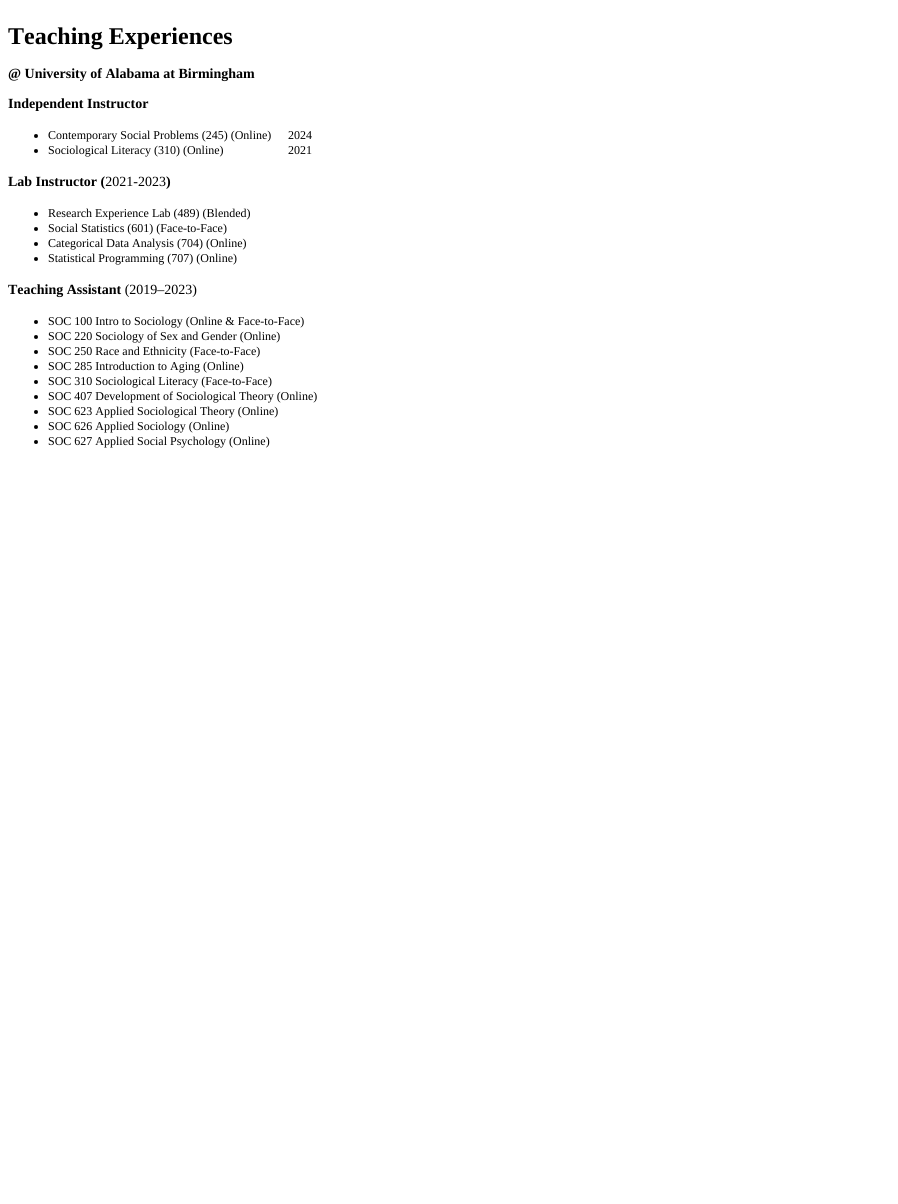
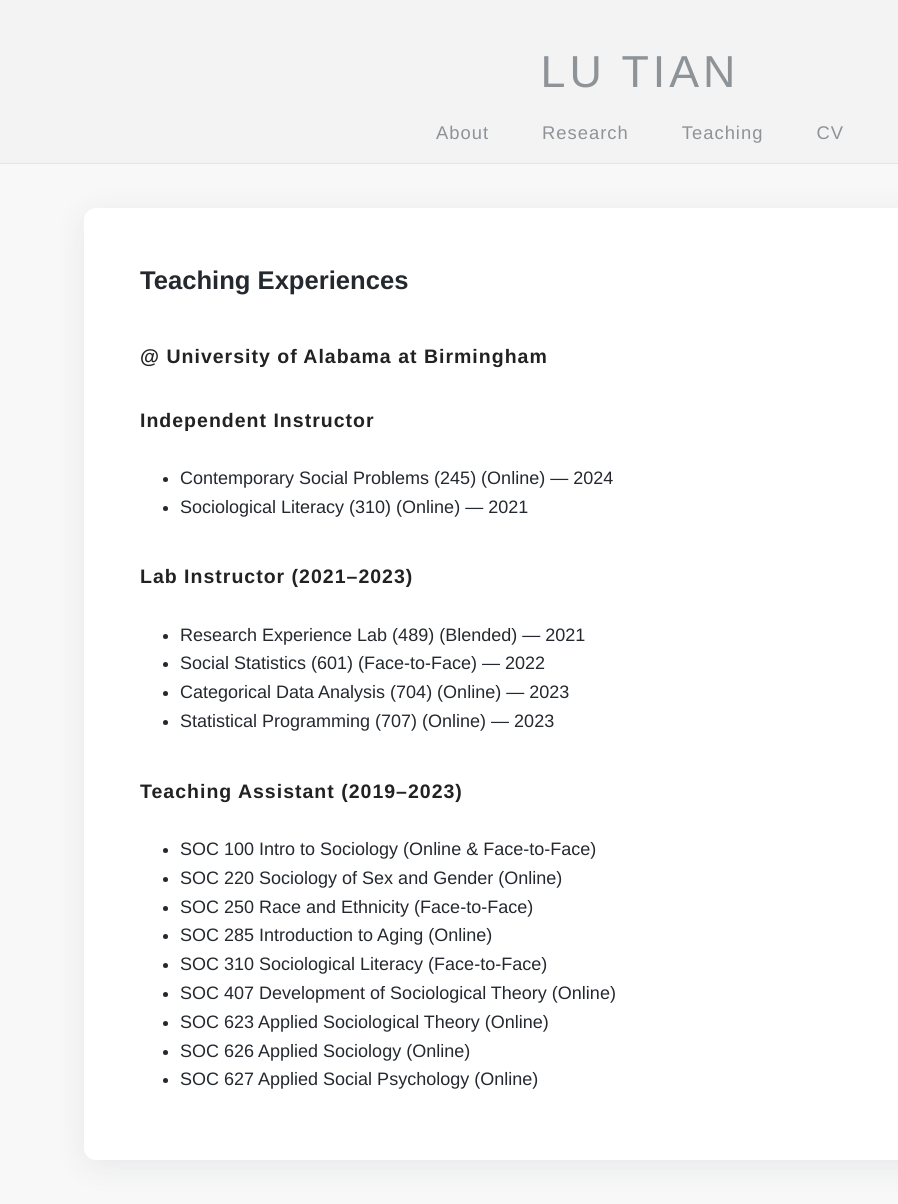
Before and after one commit to lu-tian-29840/lu-tian-29840.github.io, a Jekyll site: the page teaching/index.html, which Jekyll copies as it is, in a window 1280 px wide. Shown: the whole page, without its empty margins (0-898 px from the left). Built offline with Jekyll 4.4.1, drawn with Linux system fonts in a browser that asks for light colours; before the commit the page ends 900 px from its top, so only the background shows below that.

Commit message:
Add files via upload

```diff
--- a/teaching/index.html
+++ b/teaching/index.html
@@ -1,47 +1,56 @@
-<!DOCTYPE html PUBLIC "-//W3C//DTD HTML 4.01//EN" "http://www.w3.org/TR/html4/strict.dtd">
-<html>
+<!doctype html>
+<html lang="en">
 <head>
-  <meta http-equiv="Content-Type" content="text/html; charset=utf-8">
-  <meta http-equiv="Content-Style-Type" content="text/css">
-  <title></title>
-  <meta name="Generator" content="Cocoa HTML Writer">
-  <meta name="CocoaVersion" content="2575.6">
-  <style type="text/css">
-    p.p1 {margin: 0.0px 0.0px 0.0px 0.0px; font: 12.0px Times; -webkit-text-stroke: #000000; min-height: 14.0px}
-    li.li4 {margin: 0.0px 0.0px 0.0px 0.0px; font: 12.0px Times; -webkit-text-stroke: #000000}
-    span.s1 {font-kerning: none}
-    span.s2 {-webkit-text-stroke: 0px #000000}
-    span.Apple-tab-span {white-space:pre}
-    ul.ul1 {list-style-type: disc}
-  </style>
+  <meta charset="utf-8">
+  <meta name="viewport" content="width=device-width,initial-scale=1">
+  <title>Teaching – LU TIAN</title>
+  <!-- Use a ROOT-ABSOLUTE path so it works from any folder on GitHub Pages -->
+  <link rel="stylesheet" href="/css/main.css?v=styleA2">
 </head>
 <body>
-<p class="p1"><span class="s1"></span><br></p>
-<h1 style="margin: 0.0px 0.0px 16.1px 0.0px; font: 24.0px Times; -webkit-text-stroke: #000000"><span class="s1"><b>Teaching Experiences</b></span></h1>
-<h3 style="margin: 0.0px 0.0px 14.0px 0.0px; font: 14.0px Times; -webkit-text-stroke: #000000"><span class="s1"><b>@ University of Alabama at Birmingham</b></span></h3>
-<h3 style="margin: 0.0px 0.0px 14.0px 0.0px; font: 14.0px Times; -webkit-text-stroke: #000000"><span class="s1"><b>Independent Instructor</b></span></h3>
-<ul class="ul1">
-  <li class="li4"><span class="s2"></span><span class="s1">Contemporary Social Problems (245) (Online) <span class="Apple-tab-span">	</span>2024</span></li>
-  <li class="li4"><span class="s2"></span><span class="s1">Sociological Literacy (310) (Online) <span class="Apple-tab-span">	</span><span class="Apple-tab-span">	</span><span class="Apple-tab-span">	</span>2021</span></li>
-</ul>
-<h3 style="margin: 0.0px 0.0px 14.0px 0.0px; font: 14.0px Times; -webkit-text-stroke: #000000"><span class="s1"><b>Lab Instructor (</b>2021-2023<b>)</b></span></h3>
-<ul class="ul1">
-  <li class="li4"><span class="s2"></span><span class="s1">Research Experience Lab (489) (Blended)<span class="Apple-converted-space"> <span class="Apple-tab-span">	</span><span class="Apple-tab-span">	</span></span></span></li>
-  <li class="li4"><span class="s2"></span><span class="s1">Social Statistics (601) (Face-to-Face)<span class="Apple-converted-space"> <span class="Apple-tab-span">	</span><span class="Apple-tab-span">	</span></span></span></li>
-  <li class="li4"><span class="s2"></span><span class="s1">Categorical Data Analysis (704) (Online)<span class="Apple-converted-space"> <span class="Apple-tab-span">	</span><span class="Apple-tab-span">	</span></span></span></li>
-  <li class="li4"><span class="s2"></span><span class="s1">Statistical Programming (707) (Online)<span class="Apple-converted-space"> <span class="Apple-tab-span">	</span><span class="Apple-tab-span">	</span></span></span></li>
-</ul>
-<h3 style="margin: 0.0px 0.0px 14.0px 0.0px; font: 14.0px Times; -webkit-text-stroke: #000000"><span class="s1"><b>Teaching Assistant </b>(2019–2023)</span></h3>
-<ul class="ul1">
-  <li class="li4"><span class="s2"></span><span class="s1">SOC 100 Intro to Sociology (Online &amp; Face-to-Face)</span></li>
-  <li class="li4"><span class="s2"></span><span class="s1">SOC 220 Sociology of Sex and Gender (Online)</span></li>
-  <li class="li4"><span class="s2"></span><span class="s1">SOC 250 Race and Ethnicity (Face-to-Face)</span></li>
-  <li class="li4"><span class="s2"></span><span class="s1">SOC 285 Introduction to Aging (Online)</span></li>
-  <li class="li4"><span class="s2"></span><span class="s1">SOC 310 Sociological Literacy (Face-to-Face)</span></li>
-  <li class="li4"><span class="s2"></span><span class="s1">SOC 407 Development of Sociological Theory (Online)</span></li>
-  <li class="li4"><span class="s2"></span><span class="s1">SOC 623 Applied Sociological Theory (Online)</span></li>
-  <li class="li4"><span class="s2"></span><span class="s1">SOC 626 Applied Sociology (Online)</span></li>
-  <li class="li4"><span class="s2"></span><span class="s1">SOC 627 Applied Social Psychology (Online)</span></li>
-</ul>
+  <!-- Tiny include: load the shared header/nav from the site root -->
+  <div id="nav"></div>
+  <script>
+    fetch('/nav.html').then(r => r.text()).then(h => {
+      document.getElementById('nav').outerHTML = h;
+      const path = location.pathname.replace(/index\.html$/, '') || '/';
+      document.querySelectorAll('nav a').forEach(a => {
+        if (a.getAttribute('href') === path) a.style.textDecoration = 'underline';
+      });
+    });
+  </script>
+
+  <main class="container">
+    <h1>Teaching Experiences</h1>
+
+    <h3>@ University of Alabama at Birmingham</h3>
+
+    <h3>Independent Instructor</h3>
+    <ul>
+      <li>Contemporary Social Problems (245) (Online) — 2024</li>
+      <li>Sociological Literacy (310) (Online) — 2021</li>
+    </ul>
+
+    <h3>Lab Instructor (2021–2023)</h3>
+    <ul>
+      <li>Research Experience Lab (489) (Blended) — 2021</li>
+      <li>Social Statistics (601) (Face-to-Face) — 2022</li>
+      <li>Categorical Data Analysis (704) (Online) — 2023</li>
+      <li>Statistical Programming (707) (Online) — 2023</li>
+    </ul>
+
+    <h3>Teaching Assistant (2019–2023)</h3>
+    <ul>
+      <li>SOC 100 Intro to Sociology (Online &amp; Face-to-Face)</li>
+      <li>SOC 220 Sociology of Sex and Gender (Online)</li>
+      <li>SOC 250 Race and Ethnicity (Face-to-Face)</li>
+      <li>SOC 285 Introduction to Aging (Online)</li>
+      <li>SOC 310 Sociological Literacy (Face-to-Face)</li>
+      <li>SOC 407 Development of Sociological Theory (Online)</li>
+      <li>SOC 623 Applied Sociological Theory (Online)</li>
+      <li>SOC 626 Applied Sociology (Online)</li>
+      <li>SOC 627 Applied Social Psychology (Online)</li>
+    </ul>
+  </main>
 </body>
 </html>
```
